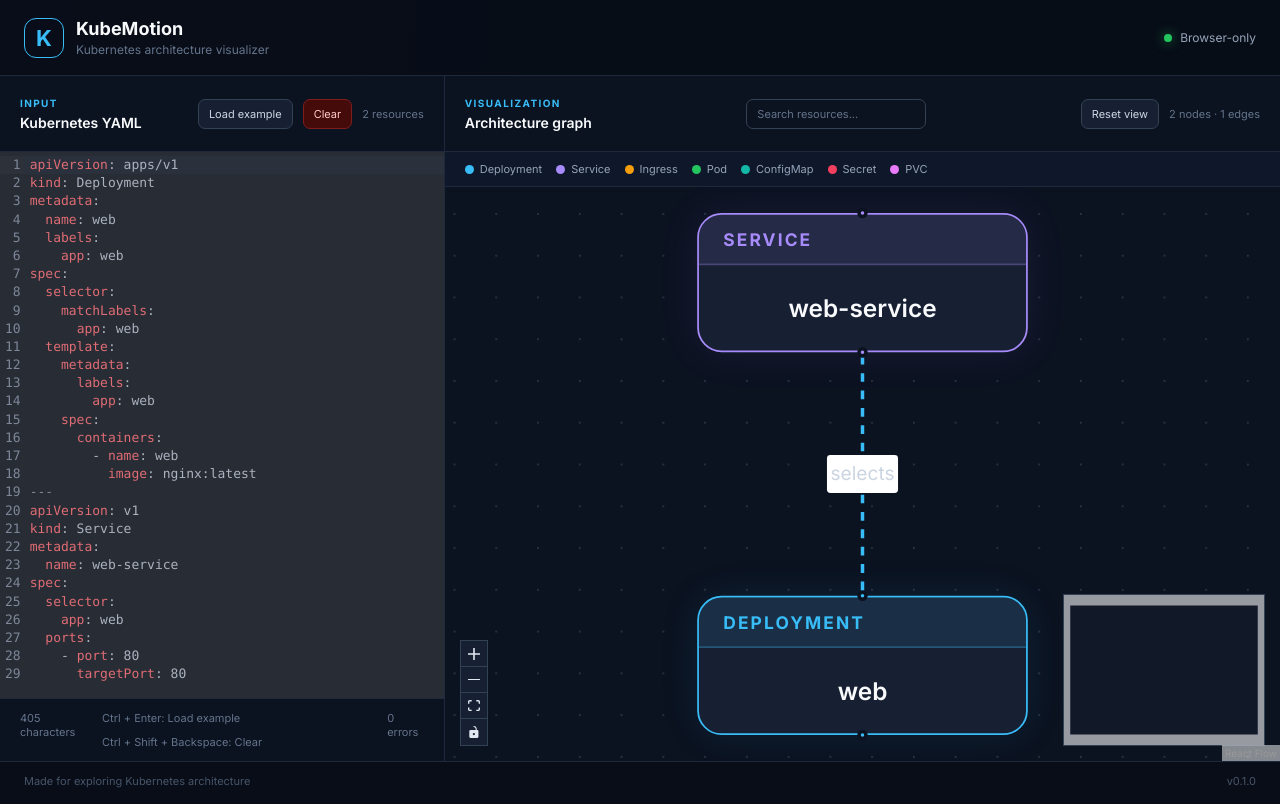
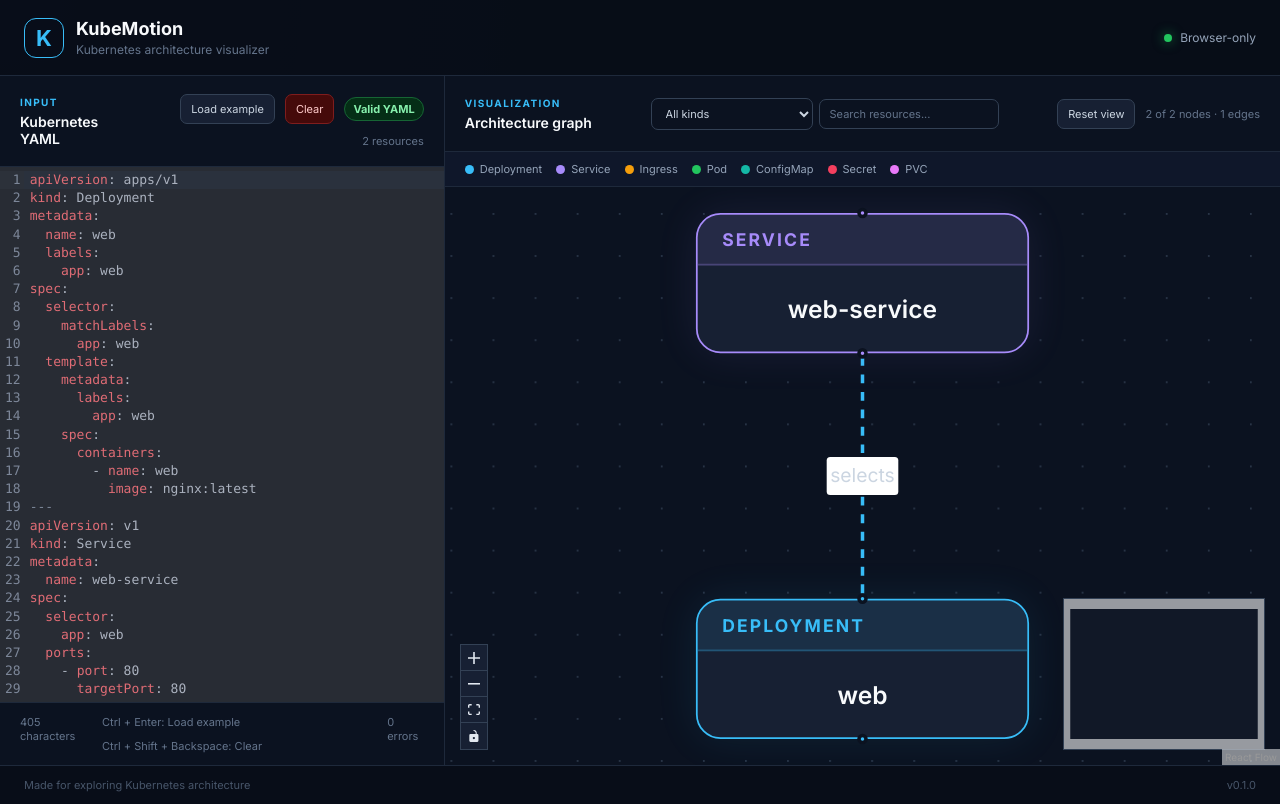
Before and after one commit to Gihchathur/kubemotion, a React (Vite) app: page / in a window 1280 px wide. Built offline with nearby package versions, Linux system fonts and the light colour scheme.

Commit message:
Add resource kind filtering

```diff
--- a/src/App.css
+++ b/src/App.css
@@ -309,8 +309,8 @@
 
 .resource-details-header {
   display: flex;
-  flex-wrap: wrap;
   align-items: center;
+  justify-content: space-between;
   gap: 12px;
 }
 
@@ -490,3 +490,114 @@
   outline: 2px solid #38bdf833;
   outline-offset: 1px;
 }
+
+.search-result-count {
+  color: #64748b;
+  font-size: 11px;
+}
+
+.validation-badge {
+  display: inline-flex;
+  align-items: center;
+  padding: 4px 8px;
+  border: 1px solid;
+  border-radius: 999px;
+  font-size: 11px;
+  font-weight: 700;
+}
+
+.validation-badge.valid {
+  border-color: #166534;
+  background: #052e16;
+  color: #86efac;
+}
+
+.validation-badge.invalid {
+  border-color: #991b1b;
+  background: #450a0a;
+  color: #fca5a5;
+}
+
+.search-controls {
+  display: flex;
+  align-items: center;
+  gap: 6px;
+}
+
+.clear-search-button {
+  padding: 7px 9px;
+  border: 1px solid #334155;
+  border-radius: 7px;
+  background: #172033;
+  color: #cbd5e1;
+  font: inherit;
+  font-size: 11px;
+  cursor: pointer;
+}
+
+.clear-search-button:hover {
+  border-color: #38bdf8;
+  background: #1e293b;
+  color: #f8fafc;
+}
+
+.clear-search-button:focus-visible,
+.close-details-button:focus-visible {
+  outline: 2px solid #38bdf8;
+  outline-offset: 2px;
+}
+
+.resource-title {
+  display: flex;
+  flex-wrap: wrap;
+  align-items: center;
+  gap: 12px;
+}
+
+.close-details-button {
+  width: 26px;
+  height: 26px;
+  padding: 0;
+  border: 1px solid #334155;
+  border-radius: 6px;
+  background: #172033;
+  color: #cbd5e1;
+  font-size: 18px;
+  line-height: 1;
+  cursor: pointer;
+}
+
+.close-details-button:hover {
+  border-color: #f87171;
+  background: #450a0a;
+  color: #fecaca;
+}
+
+.resource-kind-filter {
+  min-width: 125px;
+  padding: 7px 10px;
+  border: 1px solid #334155;
+  border-radius: 7px;
+  background: #0b1220;
+  color: #cbd5e1;
+  font: inherit;
+  font-size: 11px;
+}
+
+.resource-kind-filter:focus {
+  border-color: #38bdf8;
+  outline: 2px solid #38bdf833;
+  outline-offset: 1px;
+}
+
+@media (max-width: 900px) {
+  .search-controls {
+    width: 100%;
+    justify-content: flex-start;
+  }
+
+  .resource-search {
+    flex: 1;
+    width: auto;
+  }
+}
--- a/src/App.tsx
+++ b/src/App.tsx
@@ -54,6 +54,8 @@
 
   const [searchQuery, setSearchQuery] = useState('')
 
+  const [kindFilter, setKindFilter] = useState('all')
+
   const [flowInstance, setFlowInstance] =
   useState<ReactFlowInstance | null>(null)
 
@@ -92,7 +94,9 @@
   )
 
   const selectedNode = graph.nodes.find(
-    (node) => node.id === selectedNodeId,
+    (node) =>
+      node.id === selectedNodeId &&
+      visibleNodeIds.has(node.id),
   )
 
   const normalizedSearchQuery = searchQuery.trim().toLowerCase()
@@ -100,11 +104,9 @@
   const visibleNodeIds = new Set(
     graph.nodes
       .filter((node) => {
-        if (!normalizedSearchQuery) {
-          return true
-        }
-
-        return [
+        const matchesSearch =
+          !normalizedSearchQuery ||
+          [
             node.label,
             node.type,
             node.resource.kind,
@@ -113,6 +115,12 @@
             .join(' ')
             .toLowerCase()
             .includes(normalizedSearchQuery)
+
+        const matchesKind =
+          kindFilter === 'all' ||
+          node.resource.kind.toLowerCase() === kindFilter
+
+        return matchesSearch && matchesKind
       })
       .map((node) => node.id),
   )
@@ -193,6 +201,13 @@
                 Clear
               </button>
 
+              <span
+                className={`validation-badge ${
+                  parseResult.errors.length === 0 ? 'valid' : 'invalid'
+                }`}
+              >
+                {parseResult.errors.length === 0 ? 'Valid YAML' : 'Invalid YAML'}
+              </span>
               <span className="resource-count">
                 {parseResult.resources.length} resources
               </span>
@@ -235,6 +250,27 @@
               <h2>Architecture graph</h2>
             </div>
 
+
+
+            <div className="search-controls">
+              <select
+                className="resource-kind-filter"
+                value={kindFilter}
+                onChange={(event) => setKindFilter(event.target.value)}
+                aria-label="Filter resources by kind"
+              >
+                <option value="all">All kinds</option>
+                <option value="deployment">Deployment</option>
+                <option value="service">Service</option>
+                <option value="ingress">Ingress</option>
+                <option value="pod">Pod</option>
+                <option value="configmap">ConfigMap</option>
+                <option value="secret">Secret</option>
+                <option value="persistentvolumeclaim">
+                  PersistentVolumeClaim
+                </option>
+              </select>
+
               <input
                 className="resource-search"
                 type="search"
@@ -243,6 +279,17 @@
                 onChange={(event) => setSearchQuery(event.target.value)}
                 aria-label="Search Kubernetes resources"
               />
+
+              {searchQuery && (
+                <button
+                  type="button"
+                  className="clear-search-button"
+                  onClick={() => setSearchQuery('')}
+                >
+                  Clear
+                </button>
+              )}
+            </div>
 
             <div className="editor-actions">
               <button
@@ -254,8 +301,8 @@
                 Reset view
               </button>
 
-              <span className="resource-count">
-                {graph.nodes.length} nodes · {graph.edges.length} edges
+              <span className="resource-count search-result-count">
+                {nodes.length} of {graph.nodes.length} nodes · {edges.length} edges
               </span>
             </div>
           </div>
@@ -281,15 +328,23 @@
           </div>
 
           <div className="flow-wrapper">
-            {graph.nodes.length === 0 ? (
+            {nodes.length === 0 ? (
               <div className="empty-state">
-                <strong>No graph available</strong>
+                <strong>
+                  {graph.nodes.length === 0
+                    ? 'No graph available'
+                    : 'No matching resources'}
+                </strong>
+
                 <span>
-                  Enter valid Kubernetes YAML to generate a graph.
+                  {graph.nodes.length === 0
+                    ? 'Enter valid Kubernetes YAML to generate a graph.'
+                    : 'Try a different resource name, kind, or namespace.'}
                 </span>
               </div>
             ) : (
               <ReactFlow
+                key={`${nodes.length}-${edges.length}-${searchQuery}`}
                 nodes={nodes}
                 edges={edges}
                 nodeTypes={nodeTypes}
@@ -311,8 +366,19 @@
           {selectedNode && (
             <div className="resource-details">
               <div className="resource-details-header">
+                <div className="resource-title">
                   <strong>{selectedNode.label}</strong>
                   <span>{selectedNode.type}</span>
+                </div>
+
+                <button
+                  type="button"
+                  className="close-details-button"
+                  onClick={() => setSelectedNodeId(null)}
+                  aria-label="Close resource details"
+                >
+                  ×
+                </button>
               </div>
 
               <div className="resource-details-meta">
```
Lines whose indentation alone changed are shown as unchanged.
